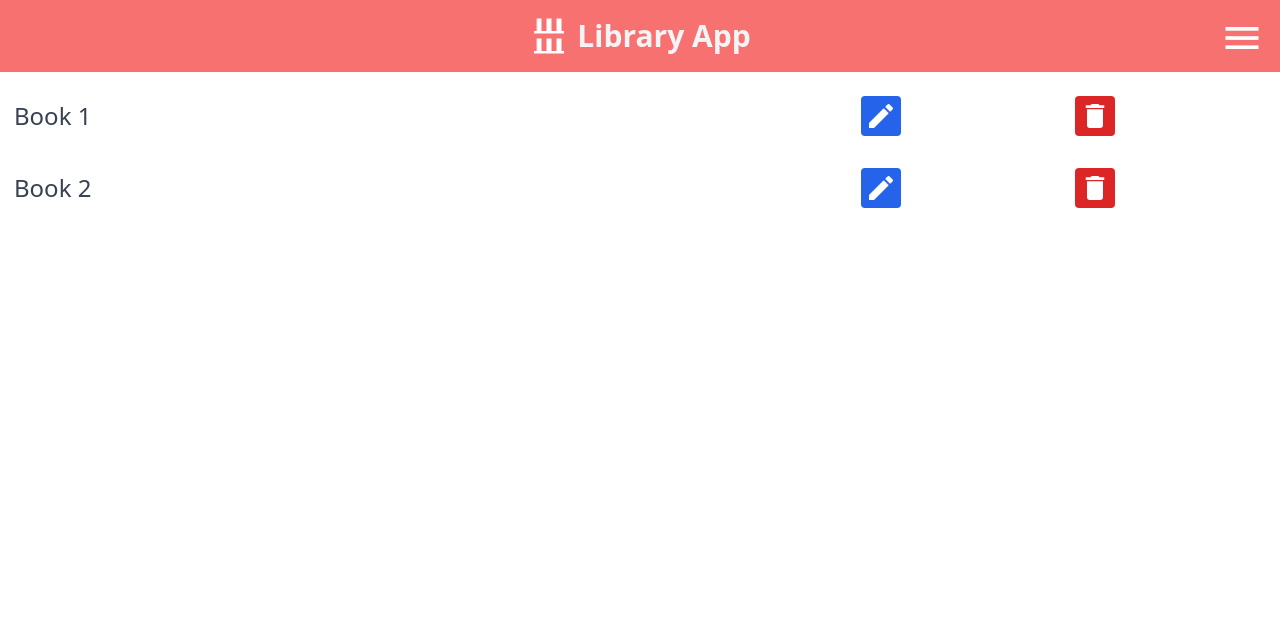
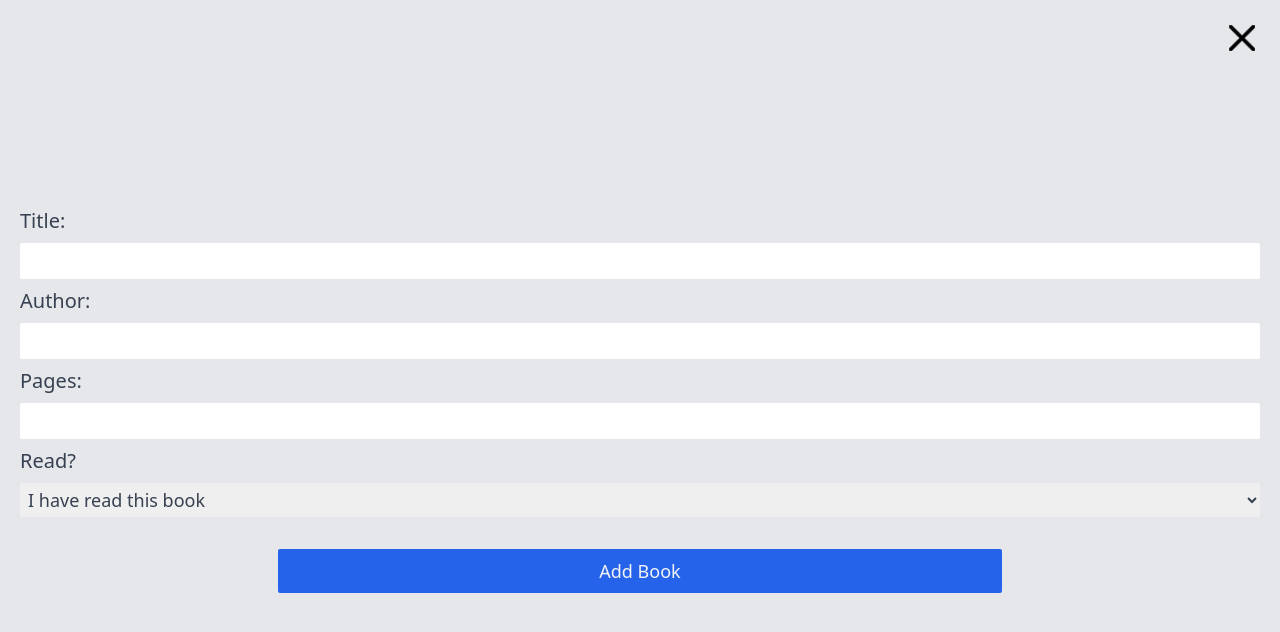
Before and after one commit to Jaypen-git/library-app, a React (Create React App) app: page /form in a window 1280 px wide. Shown: the top 632 px of the page. Built offline with nearby package versions, Linux system fonts and the light colour scheme; data requests are answered from the project's data file.

Commit message:
adds react-router-dom for changing pages

```diff
--- a/package.json
+++ b/package.json
@@ -8,6 +8,7 @@
     "@testing-library/user-event": "^13.5.0",
     "react": "^18.2.0",
     "react-dom": "^18.2.0",
+    "react-router-dom": "^5.3.3",
     "react-scripts": "5.0.1",
     "web-vitals": "^2.1.4"
   },
@@ -16,7 +17,7 @@
     "build": "react-scripts build",
     "test": "react-scripts test",
     "eject": "react-scripts eject",
-    "server": "npx json-server --watch data/db.json --port 8000"
+    "db": "npx json-server --watch data/db.json --port 8000"
   },
   "eslintConfig": {
     "extends": [
--- a/public/index.html
+++ b/public/index.html
@@ -24,7 +24,7 @@
       work correctly both with client-side routing and a non-root public URL.
       Learn how to configure a non-root public URL by running `npm run build`.
     -->
-    <title>React App</title>
+    <title>Library Application</title>
   </head>
   <body>
     <noscript>You need to enable JavaScript to run this app.</noscript>
--- a/src/App.js
+++ b/src/App.js
@@ -2,17 +2,26 @@ import './App.css';
 import Form from './Form';
 import Home from './Home';
 import Header from './Header';
+import { BrowserRouter, Switch, Route } from 'react-router-dom';
 
 function App() {
   return (
+    <BrowserRouter>
         <div className="App h-screen text-gray-700 text-lg">
           <Header />
           <div>
             {/* Need to use react router to make a mobile menu */}
+            <Switch>
+              <Route exact path="/">
+                <Home />
+              </Route>
+              <Route path="/form">
                 <Form />
-        <Home />
+              </Route>
+            </Switch>
           </div>
         </div>
+    </BrowserRouter>
   );
 }
 
--- a/src/BookList.js
+++ b/src/BookList.js
@@ -9,40 +9,15 @@ const BookList = ({books}) => {
     }
 
     return (
-        // <table className="text-base text-center">
-        //     <thead>
-        //         <tr>
-        //             <th className="px-3 py-1">Title</th>
-        //             <th className="px-3 py-1">Author</th>
-        //             <th className="px-3 py-1">Pages</th>
-        //             <th className="px-3 py-1">Read?</th>
-        //         </tr>
-        //     </thead>
-        //     <tbody>
-        //         {books.map(book => (
-        //             <tr key={ book.id } id={book.id}>
-        //                 <td className="px-3 py-1">{ book.title }</td>
-        //                 <td className="px-3 py-1">{ book.author }</td>
-        //                 <td className="px-3 py-1">{ book.pages }</td>
-        //                 <td className="px-3 py-1"><button>{ book.status }</button></td>
-        //                 <td>
-        //                     <button className="bg-red-600 text-gray-100 p-2 rounded" onClick={e => {handleDelete(e.target.parentNode.parentNode.id)}}>
-        //                         <img src={require("./images/delete.png")} alt="delete" className="w-6" />
-        //                     </button>
-        //                 </td>
-        //             </tr>
-        //         ))}
-        //     </tbody>
-        // </table>
-        <div className="mt-4">
+        <div>
             {books.map(book => (
-                <div className="grid grid-cols-6 justify-center items-center mb-4" key={book.id} id={book.id}>
-                    <p className="col-span-4 text-2xl font-medium px-1.5 ml-2">{ book.title }</p>
-                    <button className="col-span-1 bg-blue-600 m-2 w-10 h-10 text-center rounded flex justify-center align-center">
-                        <img src={require("./images/pencil.png")} alt="edit" className="w-8 h-8 my-1"/>
+                <div className={book.id % 2 === 0 ? "grid grid-cols-6 justify-center items-center py-4 bg-blue-50" : "grid grid-cols-6 justify-center items-center py-4"} key={book.id} id={book.id}>
+                    <p className="col-span-4 text-3xl font-medium px-1.5 ml-2">{ book.title }</p>
+                    <button className="col-span-1 bg-blue-600 m-2 w-12 h-12 text-center rounded flex justify-center align-center">
+                        <img src={require("./images/pencil.png")} alt="edit" className="w-10 h-10 my-1"/>
                     </button>
-                    <button className="col-span-1 bg-red-600 m-2 w-10 h-10 text-center rounded flex justify-center align-center" onClick={e => {handleDelete(e.target.parentNode.parentNode.id)}}>
-                        <img src={require("./images/delete.png")} alt="delete" className="w-8 h-8 my-1"/>
+                    <button className="col-span-1 bg-red-600 m-2 w-12 h-12 text-center rounded flex justify-center align-center" onClick={e => {handleDelete(e.target.parentNode.parentNode.id)}}>
+                        <img src={require("./images/delete.png")} alt="delete" className="w-10 h-10 my-1"/>
                     </button>
                 </div>
             ))}
--- a/src/Form.js
+++ b/src/Form.js
@@ -1,7 +1,7 @@
 import { useState } from "react";
+import { Link } from "react-router-dom";
 
 const Form = () => {
-    const [visible, setVisible] = useState(false);
     const [title, setTitle] = useState('');
     const [author, setAuthor] = useState('');
     const [pages, setPages] = useState('');
@@ -23,18 +23,14 @@ const Form = () => {
         })
     }
 
-    const handleClick = () => {
-        if (visible === true) {
-            setVisible(false);
-        } else {
-            setVisible(true);
-        }
-    }
-
     return (
     <div>
-        <img src={ visible ? require("./images/window-close.png") : require("./images/menu.png")} alt="close" className="w-11 absolute top-4 right-4 z-20" onClick={handleClick}/>
-        <form className={visible ? "bookForm bg-gray-200 p-5 z-10 h-screen w-screen absolute top-0 flex flex-col justify-center" : "hidden"} onSubmit={handleSubmit}>
+        <Link to="/">
+            <button>
+                <img src={require("./images/window-close.png")} alt="close" className="w-11 absolute top-4 right-4 z-20" />
+            </button>
+        </Link>
+        <form className={"bookForm bg-gray-200 p-5 z-10 h-screen w-screen absolute top-0 flex flex-col justify-center"} onSubmit={handleSubmit}>
             <label htmlFor="title" className="block mb-2 text-xl">Title: </label>
             <input type="text" className="block mb-2 p-1 rounded-sm" required value={title} onChange={e => setTitle(e.target.value)} id="title"/>
             <label htmlFor="author" className="block mb-2 text-xl">Author: </label>
@@ -46,7 +42,7 @@ const Form = () => {
                 <option value="Read">I have read this book</option>
                 <option value="Unread">I have not read this book</option>
             </select>
-            { !isPending && <button type="submit" className="p-2 bg-blue-400 text-gray-100 rounded-sm mt-6 w-7/12 self-center">Add Book</button>}
+            { !isPending && <button type="submit" className="p-2 bg-blue-600 text-gray-100 rounded-sm mt-6 w-7/12 self-center">Add Book</button>}
             { isPending && <button disabled>Adding Book</button>}
         </form>
     </div>
--- a/src/Header.js
+++ b/src/Header.js
@@ -1,8 +1,17 @@
-const Header = () => {
+import { Link } from 'react-router-dom';
+
+const Header = ({link1}) => {
     return (
-        <header className="bg-red-400 p-4 flex items-center justify-center">
-            <img src={require("./images/library-shelves.png")} alt="library-icon" className="w-12 pr-2"/>
-            <h1 className="text-gray-100 text-3xl font-bold">Library App</h1>
+        <header className="bg-red-400 p-4 flex items-center justify-between">
+            <div className="flex items-center">
+                <img src={require("./images/library-shelves.png")} alt="library-icon" className="w-12 pr-2 inline"/>
+                <h1 className="text-gray-100 text-3xl font-bold inline">Library App</h1>
+            </div>
+            <Link to="form">
+                <button className="bg-black bg-opacity-40 rounded">
+                    <img src={require("./images/plus.png")} alt="Add Book" className="w-13" />
+                </button>
+            </Link>
         </header>
      );
 }
--- a/src/index.js
+++ b/src/index.js
@@ -1,11 +1,14 @@
 import React from 'react';
 import ReactDOM from 'react-dom/client';
+import { BrowserRouter } from 'react-router-dom';
 import './index.css';
 import App from './App';
 
 const root = ReactDOM.createRoot(document.getElementById('root'));
 root.render(
   <React.StrictMode>
-    <App />
+    <BrowserRouter>
+      <App />
+    </BrowserRouter>
   </React.StrictMode>
 );
```
Also changed, not shown: src/images/plus.png, 1 other file (tests, documents, lock files or other folders). Lines whose indentation alone changed are shown as unchanged.
